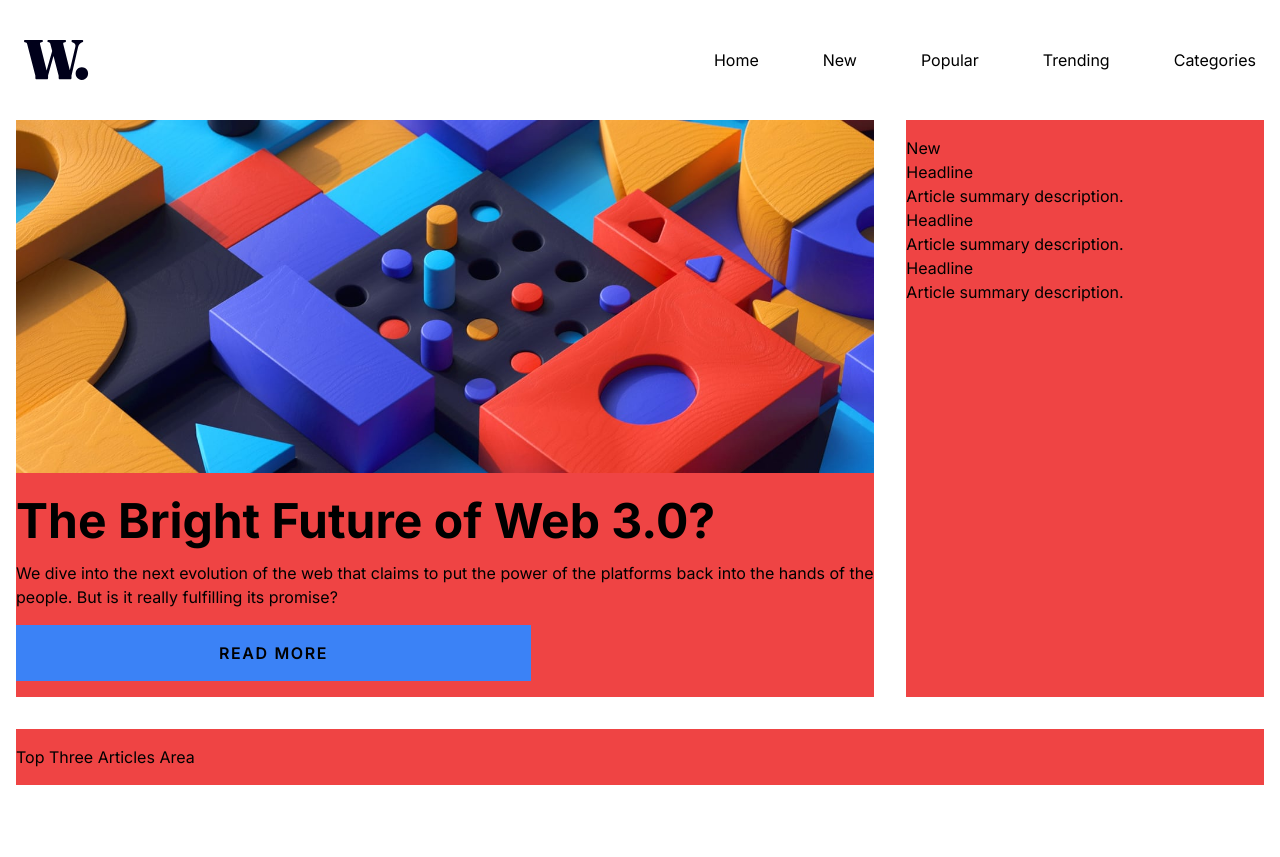
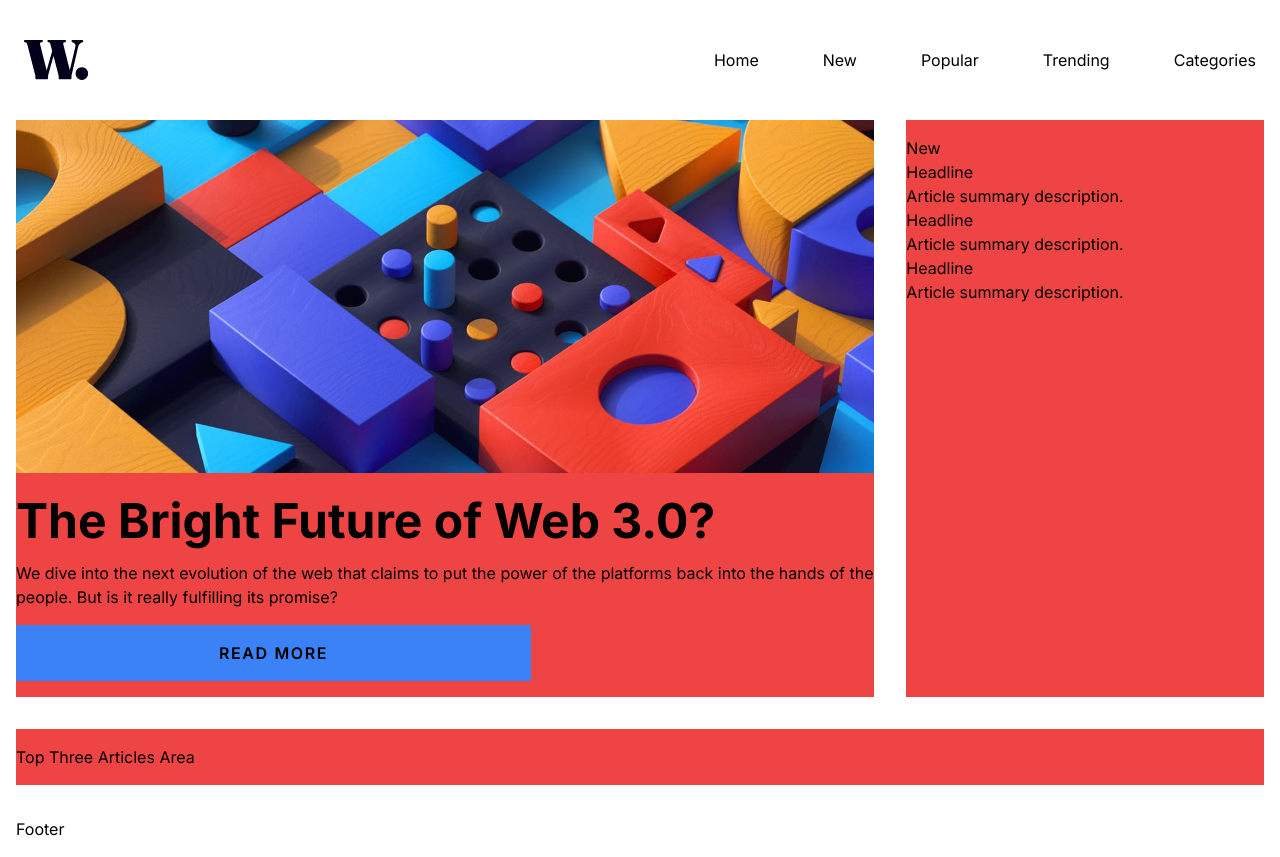
Before and after one commit to avlabsdev/news-app, a React (Create React App) app in the folder my-project/: page / in a window 1280 px wide. Before the commit the page ends 801 px from the top, so only its background shows below. Built offline with nearby package versions, Linux system fonts and the light colour scheme.

Commit message:
app html update

```diff
--- a/my-project/src/App.js
+++ b/my-project/src/App.js
@@ -72,6 +72,9 @@ function App() {
           </div>
         </section>
       </main>
+      <footer className="p-4">
+        <p>Footer</p>
+      </footer>
     </div>
   );
 }
```
